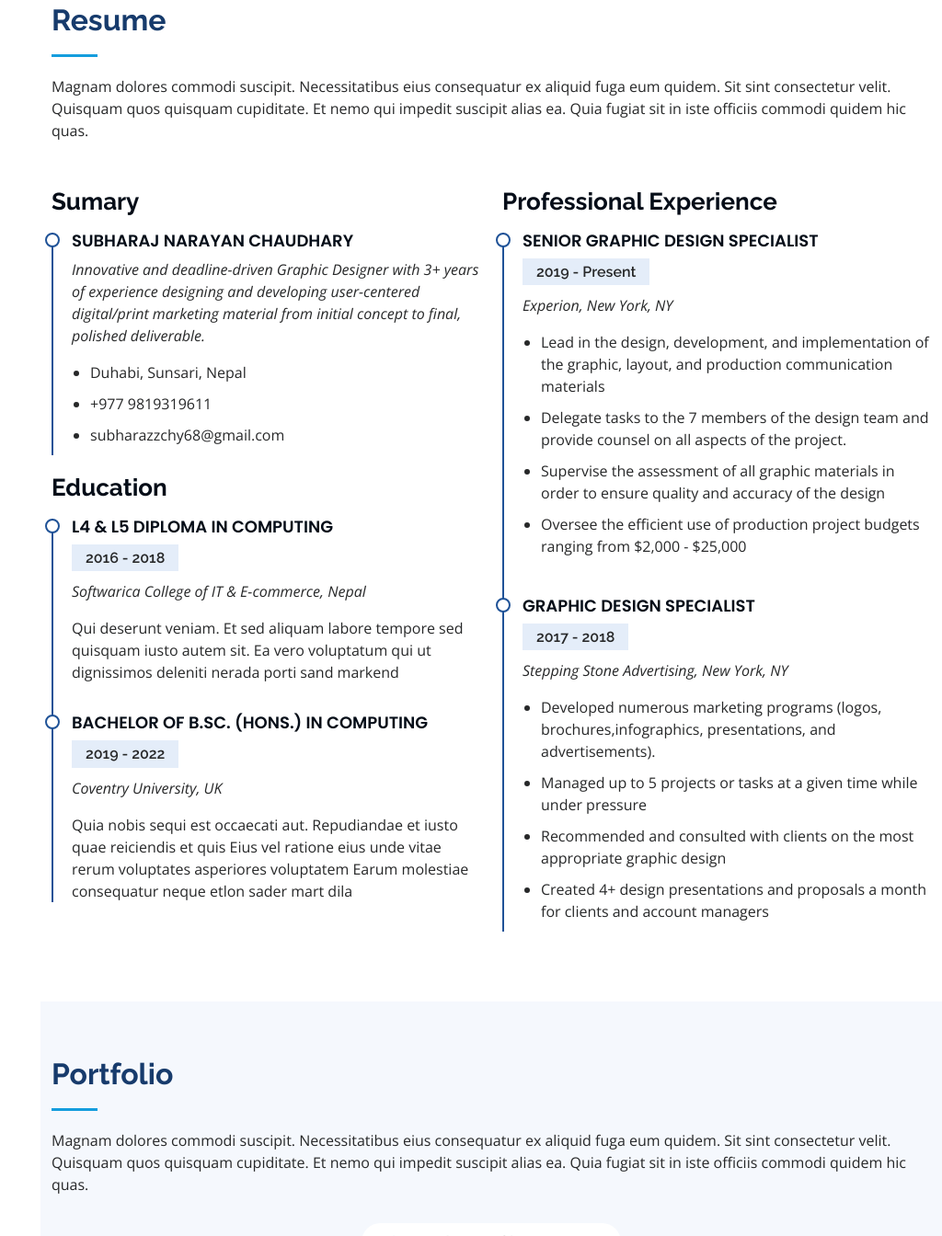
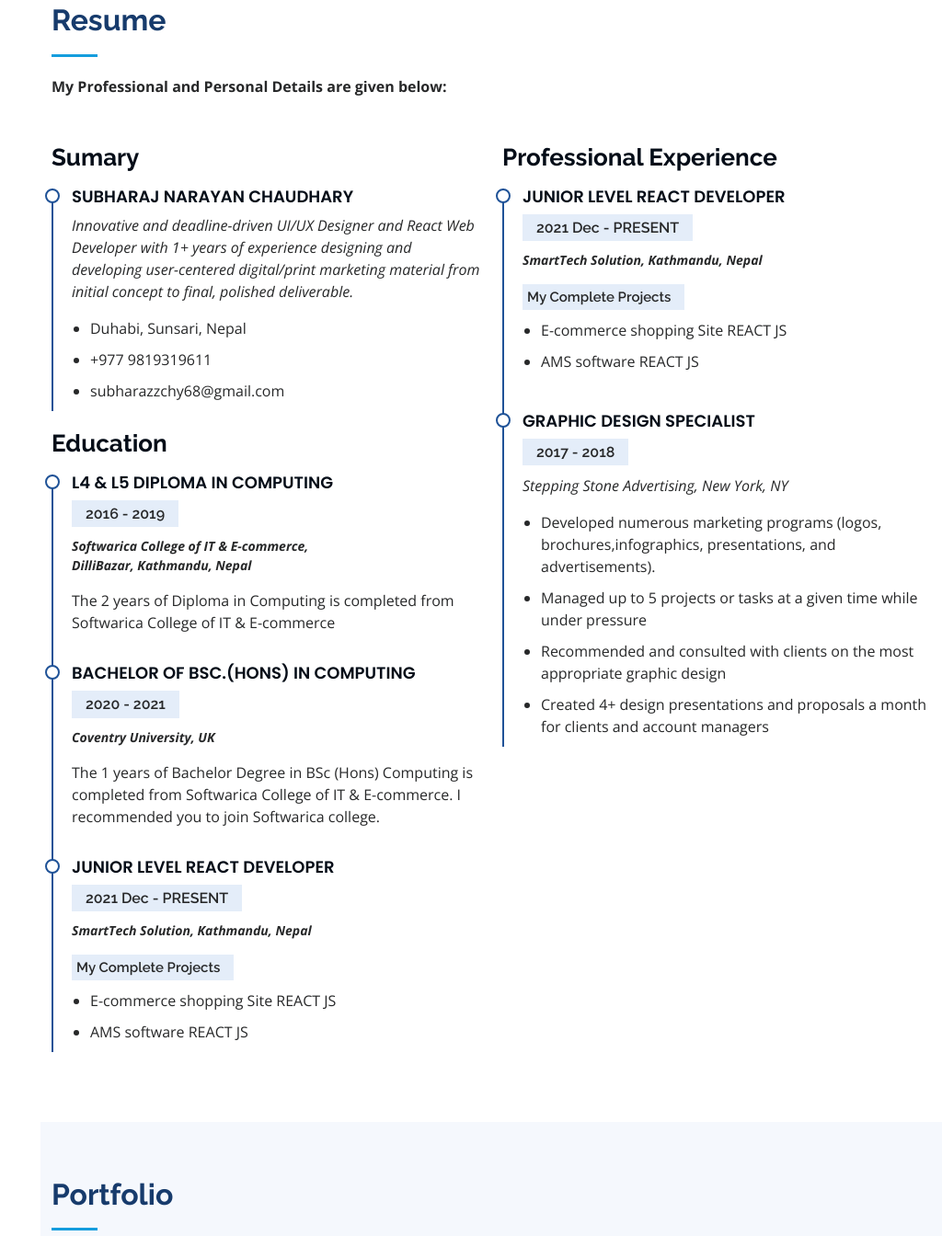
Before and after one commit to subharajNarayan/subharajNarayan.github.io, a plain HTML site: page index.html in a window 1280 px wide. Shown: the part 2497-3841 px from the top of the page at 92% size, without its empty margins (256-1280 px from the left). Drawn offline with nearby package versions, Linux system fonts and the light colour scheme.

Commit message:
update logo and index.html file

```diff
--- a/index.html
+++ b/index.html
@@ -10,7 +10,7 @@
   <meta content="" name="keywords">
 
   <!-- Favicons -->
-  <link href="assets/img/favicon.png" rel="icon">
+  <link href="assets/img/sc_logo.jpg" rel="icon">
   <link href="assets/img/apple-touch-icon.png" rel="apple-touch-icon">
 
   <!-- Google Fonts -->
@@ -88,7 +88,8 @@
 
         <div class="section-title">
           <h2>About</h2>
-          <p>My name is Subharaj and I am React Web developer and Software Developer, and i'm working as React Developer at SmartTech Solution Pvt.Ltd and
+          <p>My name is Subharaj and I am React Web developer and Software Developer, and i'm working as React Developer
+            at SmartTech Solution Pvt.Ltd and
             currently living in Kathmandu, Nepal.
             I have a Bachelor of BSc (Hons) Computing from Coventry University, and my primary focus and inspiration of
             my studies is Web Development.</p>
@@ -101,7 +102,8 @@
           <div class="col-lg-8 pt-4 pt-lg-0 content" data-aos="fade-left">
             <h3>UI/UX Designer &amp; Web Developer.</h3>
             <p class="fst-italic">
-              Hi, I'm Subharaj Narayan Chaudhary I'm a Front-End Developer based in Barcelona. I describe myself as a passionate developer who loves coding, open source, and the web platform
+              Hi, I'm Subharaj Narayan Chaudhary I'm a Front-End Developer based in Barcelona. I describe myself as a
+              passionate developer who loves coding, open source, and the web platform
             </p>
             <div class="row">
               <div class="col-lg-6">
@@ -126,7 +128,8 @@
             <p>
               As a Front-End Developer I created a lot of different websites for our clients using React as a
               HTML, CSS and JavaScript and JQuery to built the sites.
-              I helped to improve the developer experience of the company by implementing tools to improve our software development process.
+              I helped to improve the developer experience of the company by implementing tools to improve our software
+              development process.
             </p>
           </div>
         </div>
@@ -218,7 +221,7 @@
               </div>
             </div>
             <div class="progress">
-              <span class="skill">BOOTSTRAP <i class="val">90%</i></span>
+              <span class="skill">MySQL <i class="val">50%</i></span>
               <div class="progress-bar-wrap">
                 <div class="progress-bar" role="progressbar" aria-valuenow="100" aria-valuemin="0" aria-valuemax="100">
                 </div>
@@ -245,7 +248,7 @@
               </div>
             </div>
             <div class="progress">
-              <span class="skill">DATAB <i class="val">40%</i></span>
+              <span class="skill">DATABASE<i class="val">40%</i></span>
               <div class="progress-bar-wrap">
                 <div class="progress-bar" role="progressbar" aria-valuenow="55" aria-valuemin="0" aria-valuemax="100">
                 </div>
@@ -267,11 +270,8 @@
                 </div>
               </div>
             </div>
-
           </div>
-
         </div>
-
       </div>
     </section>
     <!-- End Skills Section -->
@@ -290,7 +290,7 @@
           <div class="col-lg-6" data-aos="fade-up">
 
             <div class="progress">
-                  <span class="skill">HTML <i class="val">95%</i></span>
+              <span class="skill">GITHUB AND GITLAB <i class="val">75%</i></span>
               <div class="progress-bar-wrap">
                 <div class="progress-bar" role="progressbar" aria-valuenow="100" aria-valuemin="0" aria-valuemax="100">
                 </div>
@@ -298,22 +298,22 @@
             </div>
 
             <div class="progress">
-                  <span class="skill">CSS <i class="val">80%</i></span>
+              <span class="skill">VISUAL STUDIO CODE <i class="val">70%</i></span>
               <div class="progress-bar-wrap">
                 <div class="progress-bar" role="progressbar" aria-valuenow="90" aria-valuemin="0" aria-valuemax="100">
                 </div>
               </div>
             </div>
-                <div class="progress">
-                  <span class="skill">BOOTSTRAP <i class="val">90%</i></span>
+            <!-- <div class="progress">
+                  <span class="skill">SUBLIME AND ATOM <i class="val">60%</i></span>
                   <div class="progress-bar-wrap">
                     <div class="progress-bar" role="progressbar" aria-valuenow="100" aria-valuemin="0" aria-valuemax="100">
                     </div>
                   </div>
-                </div>
+                </div> -->
 
             <div class="progress">
-                  <span class="skill">JavaScript <i class="val">75%</i></span>
+              <span class="skill">MICROSOFT WORD, POWERPOINT & EXCEL<i class="val">75%</i></span>
               <div class="progress-bar-wrap">
                 <div class="progress-bar" role="progressbar" aria-valuenow="75" aria-valuemin="0" aria-valuemax="100">
                 </div>
@@ -325,14 +325,14 @@
           <div class="col-lg-6" data-aos="fade-up" data-aos-delay="100">
 
             <div class="progress">
-                  <span class="skill">PHP <i class="val">35%</i></span>
+              <span class="skill">SUBLIME AND ATOM <i class="val">60%</i></span>
               <div class="progress-bar-wrap">
                 <div class="progress-bar" role="progressbar" aria-valuenow="80" aria-valuemin="0" aria-valuemax="100">
                 </div>
               </div>
             </div>
             <div class="progress">
-                  <span class="skill">DATABASE <i class="val">40%</i></span>
+              <span class="skill">LINUX <i class="val">45%</i></span>
               <div class="progress-bar-wrap">
                 <div class="progress-bar" role="progressbar" aria-valuenow="55" aria-valuemin="0" aria-valuemax="100">
                 </div>
@@ -340,7 +340,7 @@
             </div>
 
             <div class="progress">
-                  <span class="skill">React JS<i class="val">65%</i></span>
+              <span class="skill">POSTMAN<i class="val">60%</i></span>
               <div class="progress-bar-wrap">
                 <div class="progress-bar" role="progressbar" aria-valuenow="90" aria-valuemin="0" aria-valuemax="100">
                 </div>
@@ -348,7 +348,7 @@
             </div>
 
             <div class="progress">
-                  <span class="skill">WordPress <i class="val">40%</i></span>
+              <span class="skill">SQLyog Community <i class="val">40%</i></span>
               <div class="progress-bar-wrap">
                 <div class="progress-bar" role="progressbar" aria-valuenow="55" aria-valuemin="0" aria-valuemax="100">
                 </div>
@@ -368,9 +368,7 @@
 
         <div class="section-title">
           <h2>Resume</h2>
-          <p>Magnam dolores commodi suscipit. Necessitatibus eius consequatur ex aliquid fuga eum quidem. Sit sint
-            consectetur velit. Quisquam quos quisquam cupiditate. Et nemo qui impedit suscipit alias ea. Quia fugiat sit
-            in iste officiis commodi quidem hic quas.</p>
+          <p><strong> My Professional and Personal Details are given below: </strong></p>
         </div>
 
         <div class="row">
@@ -378,7 +376,8 @@
             <h3 class="resume-title">Sumary</h3>
             <div class="resume-item pb-0">
               <h4>Subharaj Narayan Chaudhary</h4>
-              <p><em>Innovative and deadline-driven Graphic Designer with 3+ years of experience designing and
+              <p><em>Innovative and deadline-driven UI/UX Designer and React Web Developer with 1+ years of experience
+                  designing and
                   developing user-centered digital/print marketing material from initial concept to final, polished
                   deliverable.</em></p>
               <ul>
@@ -391,34 +390,53 @@
             <h3 class="resume-title">Education</h3>
             <div class="resume-item">
               <h4>L4 & L5 Diploma in Computing</h4>
-              <h5>2016 - 2018</h5>
-              <p><em>Softwarica College of IT & E-commerce, Nepal </em></p>
-              <p>Qui deserunt veniam. Et sed aliquam labore tempore sed quisquam iusto autem sit. Ea vero voluptatum qui
-                ut dignissimos deleniti nerada porti sand markend</p>
+              <h5>2016 - 2019</h5>
+              <p style="font-size: 14px;">
+                <em>
+                  <strong> Softwarica College of IT & E-commerce, <br> DilliBazar, Kathmandu, Nepal </strong>
+                </em>
+              </p>
+              <p>The 2 years of Diploma in Computing is completed from Softwarica College of IT & E-commerce</p>
             </div>
             <div class="resume-item">
-              <h4>Bachelor of B.Sc. (Hons.) in Computing</h4>
-              <h5>2019 - 2022</h5>
-              <p><em>Coventry University, UK</em></p>
-              <p>Quia nobis sequi est occaecati aut. Repudiandae et iusto quae reiciendis et quis Eius vel ratione eius
-                unde vitae rerum voluptates asperiores voluptatem Earum molestiae consequatur neque etlon sader mart
-                dila</p>
+              <h4>Bachelor of BSc.(Hons) in Computing</h4>
+              <h5>2020 - 2021</h5>
+              <p style="font-size: 14px;">
+                <em>
+                  <strong> Coventry University, UK </strong>
+                </em>
+              </p>
+              <p>The 1 years of Bachelor Degree in BSc (Hons) Computing is completed from Softwarica College of IT & E-commerce. I recommended you to join Softwarica college. </p>
+            </div>
+            <div class="resume-item">
+              <h4>JUNIOR LEVEL REACT DEVELOPER</h4>
+              <h5>2021 Dec - PRESENT</h5>
+              <p style="font-size: 14px;">
+                <em>
+                  <strong> SmartTech Solution, Kathmandu, Nepal </strong>
+                </em>
+              </p>
+              <h5 style="font-size: 15px; padding-left: 5px;">My Complete Projects</h5>
+              <ul>
+                <li>E-commerce shopping Site REACT JS</li>
+                <li>AMS software REACT JS</li>
+              </ul>
             </div>
           </div>
           <div class="col-lg-6" data-aos="fade-up" data-aos-delay="100">
             <h3 class="resume-title">Professional Experience</h3>
             <div class="resume-item">
-              <h4>Senior graphic design specialist</h4>
-              <h5>2019 - Present</h5>
-              <p><em>Experion, New York, NY </em></p>
+              <h4>JUNIOR LEVEL REACT DEVELOPER</h4>
+              <h5>2021 Dec - PRESENT</h5>
+              <p style="font-size: 14px;">
+                <em>
+                  <strong> SmartTech Solution, Kathmandu, Nepal </strong>
+                </em>
+              </p>
+              <h5 style="font-size: 15px; padding-left: 5px;">My Complete Projects</h5>
               <ul>
-                <li>Lead in the design, development, and implementation of the graphic, layout, and production
-                  communication materials</li>
-                <li>Delegate tasks to the 7 members of the design team and provide counsel on all aspects of the
-                  project. </li>
-                <li>Supervise the assessment of all graphic materials in order to ensure quality and accuracy of the
-                  design</li>
-                <li>Oversee the efficient use of production project budgets ranging from $2,000 - $25,000</li>
+                <li>E-commerce shopping Site REACT JS</li>
+                <li>AMS software REACT JS</li>
               </ul>
             </div>
             <div class="resume-item">
```
Also changed, not shown: assets/img/sc_logo.jpg (added). Lines whose indentation alone changed are shown as unchanged.
